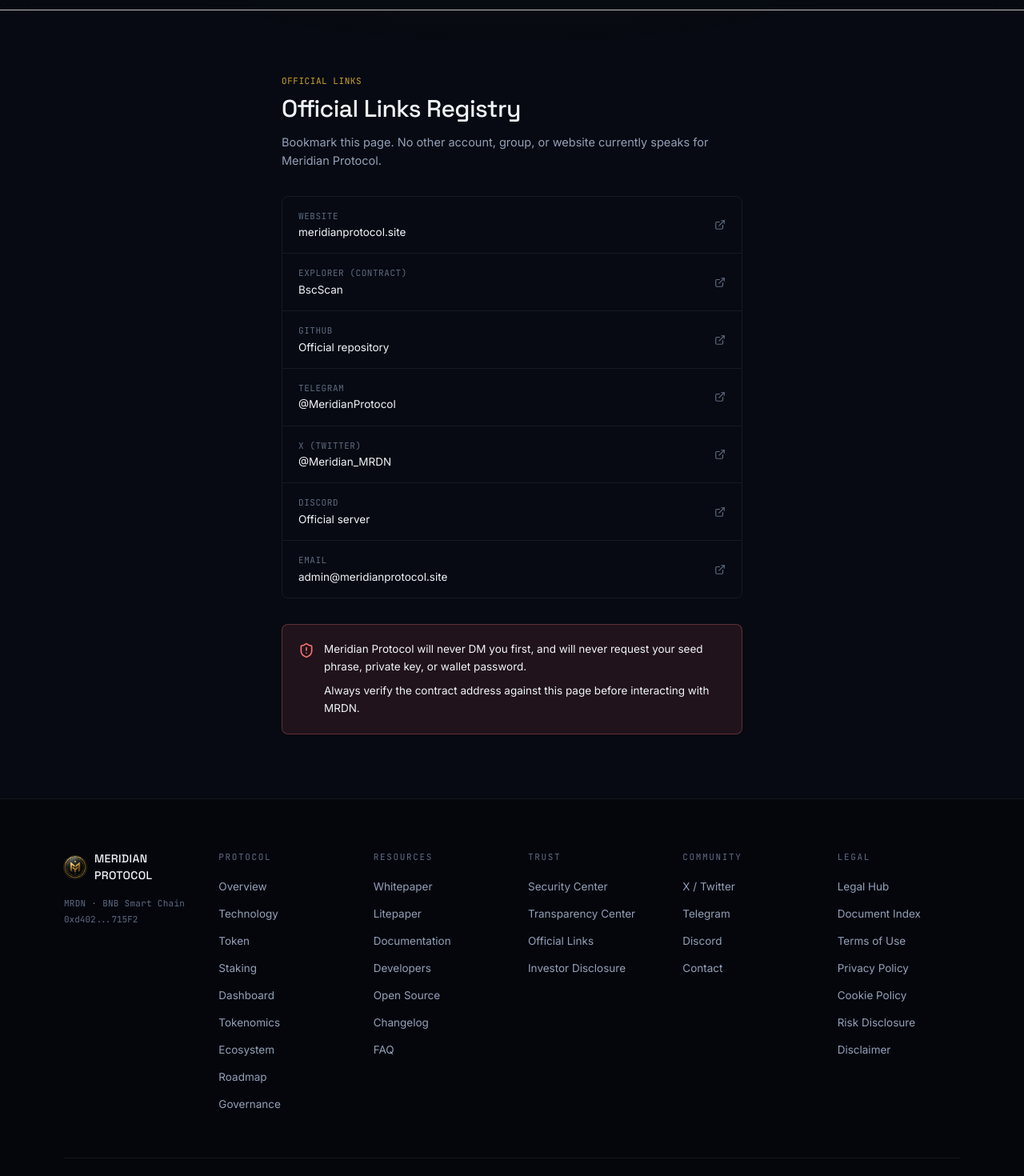
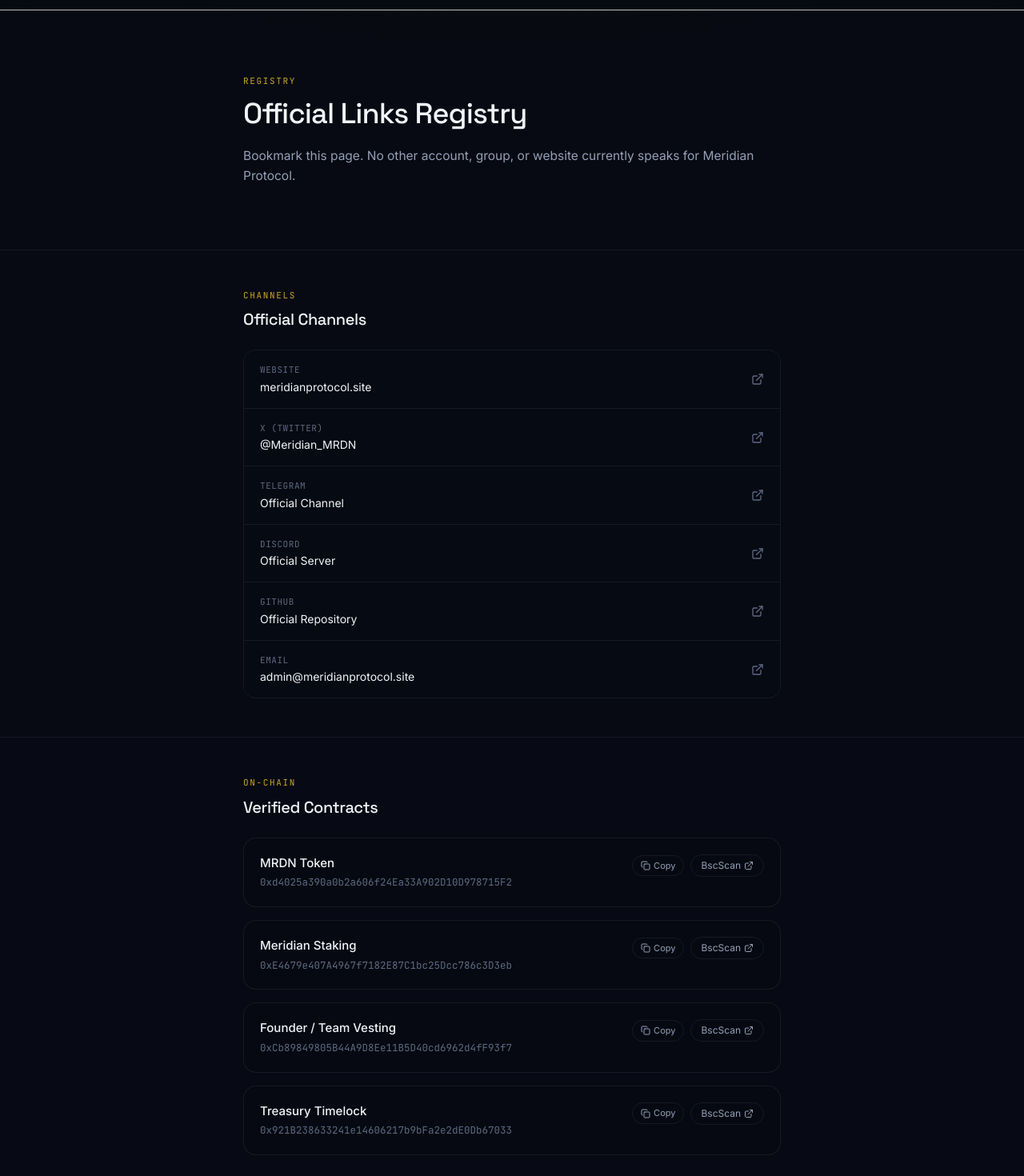
Before and after one commit to AuthorFarhanFaiz/MeridianProtocol-OfficialWebsite, a React (Vite) app: page /official-links in a window 1280 px wide. Shown: the part 60-1530 px from the top of the page at 80% size. Built offline with nearby package versions, Linux system fonts and the light colour scheme.

Commit message:
Update OfficialLinks.tsx

```diff
--- a/src/pages/OfficialLinks.tsx
+++ b/src/pages/OfficialLinks.tsx
@@ -1,53 +1,154 @@
-import { ExternalLink, ShieldAlert } from "lucide-react";
-import { TOKEN_CONFIG, SITE_CONFIG } from "@/data/token";
+import { ExternalLink, ShieldAlert, Copy, Check } from "lucide-react";
+import { useState } from "react";
+import { TOKEN_CONFIG, SITE_CONFIG, CONTRACTS } from "@/data/token";
 
-const LINKS = [
+const SOCIAL_LINKS = [
   { label: "Website", value: SITE_CONFIG.domain, href: SITE_CONFIG.url },
-  { label: "Explorer (contract)", value: "BscScan", href: TOKEN_CONFIG.explorerUrl },
-  { label: "GitHub", value: "Official repository", href: SITE_CONFIG.githubUrl },
-  { label: "Telegram", value: "@MeridianProtocol", href: "https://t.me/MeridianProtocol" },
   { label: "X (Twitter)", value: SITE_CONFIG.twitterHandle, href: SITE_CONFIG.twitterUrl },
-  { label: "Discord", value: "Official server", href: SITE_CONFIG.discordUrl },
-  { label: "Email", value: SITE_CONFIG.contactEmail, href: `mailto:${SITE_CONFIG.contactEmail}` },
+  { label: "Telegram", value: "Official Channel", href: SITE_CONFIG.telegramUrl },
+  { label: "Discord", value: "Official Server", href: SITE_CONFIG.discordUrl },
+  { label: "GitHub", value: "Official Repository", href: SITE_CONFIG.githubUrl },
+  {
+    label: "Email",
+    value: SITE_CONFIG.contactEmail,
+    href: `mailto:${SITE_CONFIG.contactEmail}`,
+  },
 ];
+
+function CopyButton({ text }: { text: string }) {
+  const [copied, setCopied] = useState(false);
+  const copy = async () => {
+    await navigator.clipboard.writeText(text);
+    setCopied(true);
+    setTimeout(() => setCopied(false), 1600);
+  };
+  return (
+    <button
+      onClick={copy}
+      className="inline-flex items-center gap-1 rounded-full border border-surface-border px-2.5 py-1 text-[11px] text-ink-dim transition hover:text-ink"
+    >
+      {copied ? <Check className="h-3 w-3" /> : <Copy className="h-3 w-3" />}
+      {copied ? "Copied" : "Copy"}
+    </button>
+  );
+}
 
 export default function OfficialLinks() {
   return (
-    <div className="container-page py-20">
-      <div className="mx-auto max-w-xl">
-        <p className="font-mono text-[11px] uppercase tracking-wider text-line">Official links</p>
-        <h1 className="mt-2 text-3xl font-medium text-ink">Official Links Registry</h1>
-        <p className="mt-3 text-[14.5px] leading-relaxed text-ink-dim">
-          Bookmark this page. No other account, group, or website currently speaks for Meridian
-          Protocol.
+    <div>
+      {/* Header */}
+      <section className="border-b border-surface-border">
+        <div className="container-page py-16 sm:py-20">
+          <div className="mx-auto max-w-2xl">
+            <p className="font-mono text-[11px] uppercase tracking-[0.15em] text-line">
+              Registry
             </p>
+            <h1 className="mt-3 font-display text-3xl font-medium tracking-tight text-ink sm:text-4xl">
+              Official Links Registry
+            </h1>
+            <p className="mt-5 text-[15.5px] leading-relaxed text-ink-dim">
+              Bookmark this page. No other account, group, or website currently
+              speaks for Meridian Protocol.
+            </p>
+          </div>
+        </div>
+      </section>
 
-        <div className="mt-8 divide-y divide-surface-border rounded-lg border border-surface-border">
-          {LINKS.map((l) => (
+      {/* Social & Channels */}
+      <section className="border-b border-surface-border">
+        <div className="container-page py-12">
+          <div className="mx-auto max-w-2xl">
+            <p className="font-mono text-[11px] uppercase tracking-[0.15em] text-line">
+              Channels
+            </p>
+            <h2 className="mt-2 text-xl font-medium text-ink">Official Channels</h2>
+
+            <div className="mt-6 divide-y divide-surface-border overflow-hidden rounded-2xl border border-surface-border">
+              {SOCIAL_LINKS.map((l) => (
                 <a
                   key={l.label}
                   href={l.href}
                   target={l.href.startsWith("http") ? "_blank" : undefined}
                   rel="noopener noreferrer"
-              className="flex items-center justify-between px-5 py-4 hover:bg-surface/40"
+                  className="flex items-center justify-between bg-base/50 px-5 py-4 transition hover:bg-surface/40"
                 >
                   <div>
-                <p className="font-mono text-[11px] uppercase tracking-wider text-ink-faint">{l.label}</p>
-                <p className="mt-0.5 text-[13.5px] text-ink">{l.value}</p>
+                    <p className="font-mono text-[11px] uppercase tracking-wider text-ink-faint">
+                      {l.label}
+                    </p>
+                    <p className="mt-0.5 text-[14px] text-ink">{l.value}</p>
                   </div>
-              <ExternalLink className="h-3.5 w-3.5 text-ink-faint" />
+                  <ExternalLink className="h-4 w-4 text-ink-faint" />
                 </a>
               ))}
             </div>
+          </div>
+        </div>
+      </section>
 
-        <div className="mt-8 flex items-start gap-3 rounded-lg border border-status-danger/30 bg-status-danger/10 p-5">
+      {/* Contracts */}
+      <section className="border-b border-surface-border bg-surface/10">
+        <div className="container-page py-12">
+          <div className="mx-auto max-w-2xl">
+            <p className="font-mono text-[11px] uppercase tracking-[0.15em] text-line">
+              On-Chain
+            </p>
+            <h2 className="mt-2 text-xl font-medium text-ink">
+              Verified Contracts
+            </h2>
+
+            <div className="mt-6 space-y-4">
+              {Object.values(CONTRACTS).map((c) => (
+                <div
+                  key={c.address}
+                  className="rounded-2xl border border-surface-border bg-base/60 p-5"
+                >
+                  <div className="flex flex-col gap-3 sm:flex-row sm:items-start sm:justify-between">
+                    <div>
+                      <p className="text-[15px] font-medium text-ink">{c.name}</p>
+                      <p className="mt-1 break-all font-mono text-[12.5px] text-ink-faint">
+                        {c.address}
+                      </p>
+                    </div>
+                    <div className="flex items-center gap-2">
+                      <CopyButton text={c.address} />
+                      <a
+                        href={c.explorer}
+                        target="_blank"
+                        rel="noopener noreferrer"
+                        className="inline-flex items-center gap-1 rounded-full border border-surface-border px-3 py-1 text-[12px] text-ink-dim transition hover:text-ink"
+                      >
+                        BscScan <ExternalLink className="h-3 w-3" />
+                      </a>
+                    </div>
+                  </div>
+                </div>
+              ))}
+            </div>
+          </div>
+        </div>
+      </section>
+
+      {/* Warning */}
+      <section>
+        <div className="container-page py-12">
+          <div className="mx-auto max-w-2xl">
+            <div className="flex items-start gap-4 rounded-2xl border border-status-danger/30 bg-status-danger/10 p-6">
               <ShieldAlert className="mt-0.5 h-5 w-5 shrink-0 text-status-danger" />
-          <div className="text-[13.5px] leading-relaxed text-ink">
-            <p>Meridian Protocol will never DM you first, and will never request your seed phrase, private key, or wallet password.</p>
-            <p className="mt-2">Always verify the contract address against this page before interacting with MRDN.</p>
+              <div className="text-[14px] leading-relaxed text-ink">
+                <p>
+                  Meridian Protocol will never DM you first, and will never
+                  request your seed phrase, private key, or wallet password.
+                </p>
+                <p className="mt-2">
+                  Always verify the contract address against this page before
+                  interacting with MRDN.
+                </p>
               </div>
             </div>
           </div>
         </div>
+      </section>
+    </div>
   );
       }
```
Lines whose indentation alone changed are shown as unchanged.
